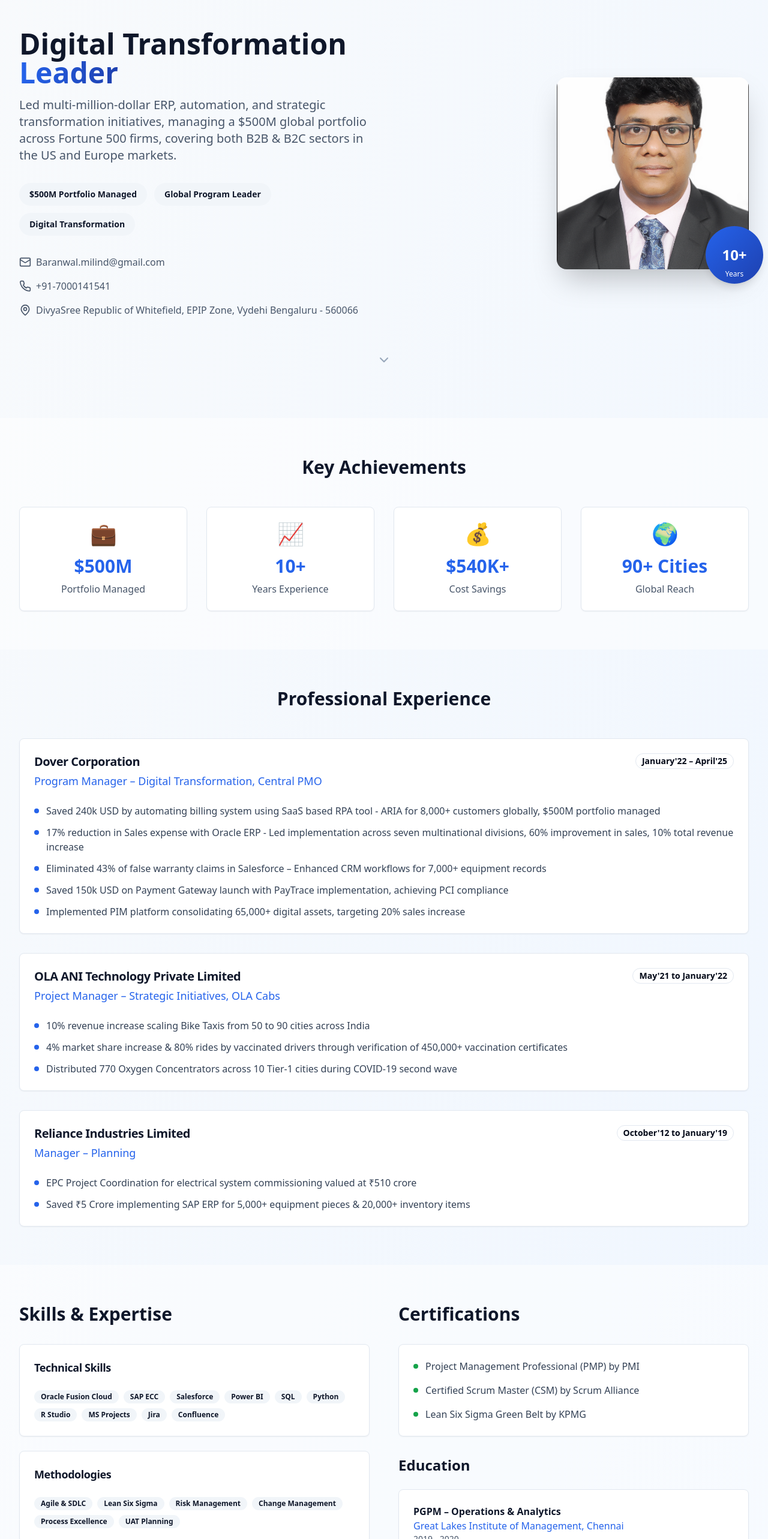
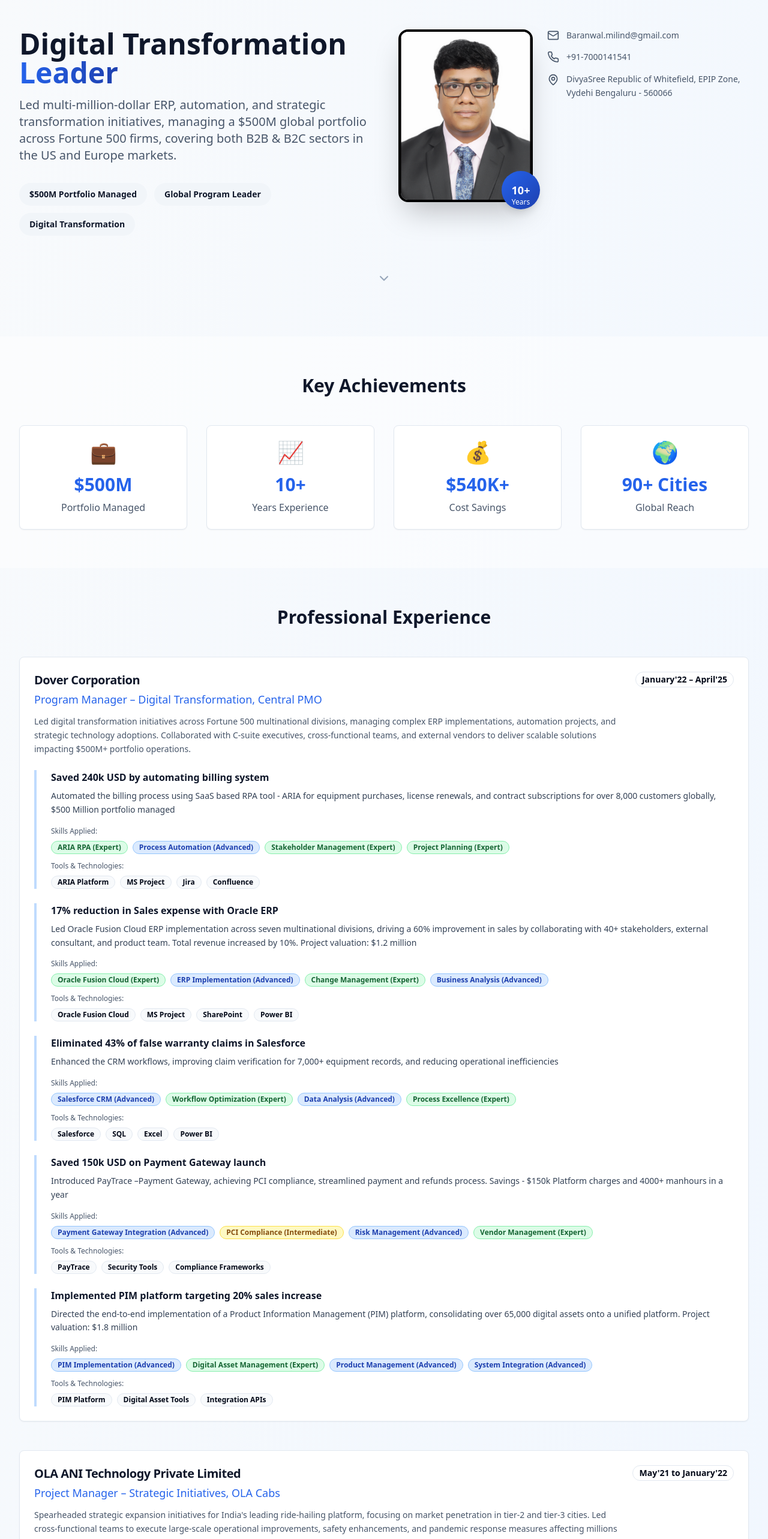
Before and after one commit to milind-204052/digital-transformation-portfolio-pro, a React (Vite) app: page / in a window 1280 px wide. Shown: the part 100-2666 px from the top of the page at 60% size. Built offline with nearby package versions, Linux system fonts and the light colour scheme.

Commit message:
Enhance experience and skills sections
- Added skillsets and tools used for each project with details.
- Implemented expertise level for skills and tools.
- Included role descriptions in company experience.
- Adjusted photo with a black border and side-by-side personal details.

```diff
--- a/src/pages/Index.tsx
+++ b/src/pages/Index.tsx
@@ -42,44 +42,125 @@ const Index = () => {
       company: "Dover Corporation",
       period: "January'22 – April'25",
       role: "Program Manager – Digital Transformation, Central PMO",
+      roleDescription: "Led digital transformation initiatives across Fortune 500 multinational divisions, managing complex ERP implementations, automation projects, and strategic technology adoptions. Collaborated with C-suite executives, cross-functional teams, and external vendors to deliver scalable solutions impacting $500M+ portfolio operations.",
       achievements: [
-        "Saved 240k USD by automating billing system using SaaS based RPA tool - ARIA for 8,000+ customers globally, $500M portfolio managed",
-        "17% reduction in Sales expense with Oracle ERP - Led implementation across seven multinational divisions, 60% improvement in sales, 10% total revenue increase",
-        "Eliminated 43% of false warranty claims in Salesforce – Enhanced CRM workflows for 7,000+ equipment records",
-        "Saved 150k USD on Payment Gateway launch with PayTrace implementation, achieving PCI compliance",
-        "Implemented PIM platform consolidating 65,000+ digital assets, targeting 20% sales increase"
+        {
+          title: "Saved 240k USD by automating billing system",
+          description: "Automated the billing process using SaaS based RPA tool - ARIA for equipment purchases, license renewals, and contract subscriptions for over 8,000 customers globally, $500 Million portfolio managed",
+          skillsUsed: ["ARIA RPA", "Process Automation", "Stakeholder Management", "Project Planning"],
+          toolsUsed: ["ARIA Platform", "MS Project", "Jira", "Confluence"],
+          expertise: { "ARIA RPA": "Expert", "Process Automation": "Advanced", "Stakeholder Management": "Expert", "Project Planning": "Expert" }
+        },
+        {
+          title: "17% reduction in Sales expense with Oracle ERP",
+          description: "Led Oracle Fusion Cloud ERP implementation across seven multinational divisions, driving a 60% improvement in sales by collaborating with 40+ stakeholders, external consultant, and product team. Total revenue increased by 10%. Project valuation: $1.2 million",
+          skillsUsed: ["Oracle Fusion Cloud", "ERP Implementation", "Change Management", "Business Analysis"],
+          toolsUsed: ["Oracle Fusion Cloud", "MS Project", "SharePoint", "Power BI"],
+          expertise: { "Oracle Fusion Cloud": "Expert", "ERP Implementation": "Advanced", "Change Management": "Expert", "Business Analysis": "Advanced" }
+        },
+        {
+          title: "Eliminated 43% of false warranty claims in Salesforce",
+          description: "Enhanced the CRM workflows, improving claim verification for 7,000+ equipment records, and reducing operational inefficiencies",
+          skillsUsed: ["Salesforce CRM", "Workflow Optimization", "Data Analysis", "Process Excellence"],
+          toolsUsed: ["Salesforce", "SQL", "Excel", "Power BI"],
+          expertise: { "Salesforce CRM": "Advanced", "Workflow Optimization": "Expert", "Data Analysis": "Advanced", "Process Excellence": "Expert" }
+        },
+        {
+          title: "Saved 150k USD on Payment Gateway launch",
+          description: "Introduced PayTrace –Payment Gateway, achieving PCI compliance, streamlined payment and refunds process. Savings - $150k Platform charges and 4000+ manhours in a year",
+          skillsUsed: ["Payment Gateway Integration", "PCI Compliance", "Risk Management", "Vendor Management"],
+          toolsUsed: ["PayTrace", "Security Tools", "Compliance Frameworks"],
+          expertise: { "Payment Gateway Integration": "Advanced", "PCI Compliance": "Intermediate", "Risk Management": "Advanced", "Vendor Management": "Expert" }
+        },
+        {
+          title: "Implemented PIM platform targeting 20% sales increase",
+          description: "Directed the end-to-end implementation of a Product Information Management (PIM) platform, consolidating over 65,000 digital assets onto a unified platform. Project valuation: $1.8 million",
+          skillsUsed: ["PIM Implementation", "Digital Asset Management", "Product Management", "System Integration"],
+          toolsUsed: ["PIM Platform", "Digital Asset Tools", "Integration APIs"],
+          expertise: { "PIM Implementation": "Advanced", "Digital Asset Management": "Expert", "Product Management": "Advanced", "System Integration": "Advanced" }
+        }
       ]
     },
     {
       company: "OLA ANI Technology Private Limited",
       period: "May'21 to January'22",
       role: "Project Manager – Strategic Initiatives, OLA Cabs",
+      roleDescription: "Spearheaded strategic expansion initiatives for India's leading ride-hailing platform, focusing on market penetration in tier-2 and tier-3 cities. Led cross-functional teams to execute large-scale operational improvements, safety enhancements, and pandemic response measures affecting millions of users nationwide.",
       achievements: [
-        "10% revenue increase scaling Bike Taxis from 50 to 90 cities across India",
-        "4% market share increase & 80% rides by vaccinated drivers through verification of 450,000+ vaccination certificates",
-        "Distributed 770 Oxygen Concentrators across 10 Tier-1 cities during COVID-19 second wave"
+        {
+          title: "10% revenue increase scaling Bike Taxis",
+          description: "Directed the up scaling operational growth of 2W from active 50 cities to 90 cities across India for revenue increase in Bike Taxi segment in tier-2 and tier-3 cities",
+          skillsUsed: ["Market Expansion", "Operations Scaling", "Revenue Growth", "Regional Strategy"],
+          toolsUsed: ["Analytics Tools", "Operations Dashboard", "Market Research Tools"],
+          expertise: { "Market Expansion": "Expert", "Operations Scaling": "Advanced", "Revenue Growth": "Advanced", "Regional Strategy": "Expert" }
+        },
+        {
+          title: "4% market share increase & 80% vaccinated driver rides",
+          description: "Collected and verified 450,000+ vaccination certificates, displaying driver vaccination status in the customer UI that enhanced trust to boost ride bookings. Project valuation: ₹ 8 crores",
+          skillsUsed: ["Data Verification", "UI/UX Enhancement", "Trust Building", "Large Scale Operations"],
+          toolsUsed: ["Verification Systems", "Mobile App Platforms", "Database Management"],
+          expertise: { "Data Verification": "Advanced", "UI/UX Enhancement": "Intermediate", "Trust Building": "Expert", "Large Scale Operations": "Expert" }
+        },
+        {
+          title: "Distributed 770 Oxygen Concentrators",
+          description: "Executed the distribution of OCs across 10 Tier-1 cities with the support of 'Give India' (govt affiliated supplier of OCs) and Shadowfax Logistics during the second wave of COVID-19",
+          skillsUsed: ["Crisis Management", "Logistics Coordination", "Government Relations", "Emergency Response"],
+          toolsUsed: ["Logistics Management Systems", "Tracking Tools", "Communication Platforms"],
+          expertise: { "Crisis Management": "Expert", "Logistics Coordination": "Advanced", "Government Relations": "Advanced", "Emergency Response": "Expert" }
+        }
       ]
     },
     {
       company: "Reliance Industries Limited",
       period: "October'12 to January'19",
       role: "Manager – Planning",
+      roleDescription: "Managed large-scale EPC project planning and execution for India's largest conglomerate, overseeing electrical system commissioning projects worth ₹500+ crores. Led SAP ERP implementation initiatives covering thousands of equipment pieces and inventory items, ensuring operational continuity and preventing production shutdowns.",
       achievements: [
-        "EPC Project Coordination for electrical system commissioning valued at ₹510 crore",
-        "Saved ₹5 Crore implementing SAP ERP for 5,000+ equipment pieces & 20,000+ inventory items"
+        {
+          title: "EPC Project Coordination",
+          description: "Coordinated planning proposals, directly managed schedules, material resources, and project closure documentation for commissioning the electrical system of an EPC project valued at approximately ₹510 crore in 2017",
+          skillsUsed: ["EPC Project Management", "Resource Planning", "Schedule Management", "Documentation"],
+          toolsUsed: ["MS Project", "SAP", "Engineering Tools", "Documentation Systems"],
+          expertise: { "EPC Project Management": "Expert", "Resource Planning": "Advanced", "Schedule Management": "Expert", "Documentation": "Advanced" }
+        },
+        {
+          title: "Saved ₹5 Crore - SAP ERP Implementation",
+          description: "Actively participated in planning & implementing the SAP ECC PM & MM modules to manage over Operations for 5,000 pieces of equipment & 20,000+ inventory items, prevented 10+ total shutdown losses",
+          skillsUsed: ["SAP ECC", "Plant Maintenance", "Materials Management", "Inventory Optimization"],
+          toolsUsed: ["SAP ECC", "Inventory Management Systems", "Maintenance Tools"],
+          expertise: { "SAP ECC": "Advanced", "Plant Maintenance": "Expert", "Materials Management": "Advanced", "Inventory Optimization": "Expert" }
+        }
       ]
     }
   ];
 
   const skills = {
     "Technical Skills": [
-      "Oracle Fusion Cloud", "SAP ECC", "Salesforce", "Power BI", "SQL", "Python", "R Studio", "MS Projects", "Jira", "Confluence"
+      { name: "Oracle Fusion Cloud", level: "Expert" },
+      { name: "SAP ECC", level: "Advanced" },
+      { name: "Salesforce", level: "Advanced" },
+      { name: "Power BI", level: "Advanced" },
+      { name: "SQL", level: "Advanced" },
+      { name: "Python", level: "Intermediate" },
+      { name: "R Studio", level: "Intermediate" },
+      { name: "MS Projects", level: "Expert" },
+      { name: "Jira", level: "Expert" },
+      { name: "Confluence", level: "Advanced" }
     ],
     "Methodologies": [
-      "Agile & SDLC", "Lean Six Sigma", "Risk Management", "Change Management", "Process Excellence", "UAT Planning"
+      { name: "Agile & SDLC", level: "Expert" },
+      { name: "Lean Six Sigma", level: "Advanced" },
+      { name: "Risk Management", level: "Advanced" },
+      { name: "Change Management", level: "Expert" },
+      { name: "Process Excellence", level: "Expert" },
+      { name: "UAT Planning", level: "Advanced" }
     ],
     "Leadership": [
-      "Stakeholder Management", "Cross Functional Collaboration", "Product Management", "Business Analysis", "Budgeting & KPIs"
+      { name: "Stakeholder Management", level: "Expert" },
+      { name: "Cross Functional Collaboration", level: "Expert" },
+      { name: "Product Management", level: "Advanced" },
+      { name: "Business Analysis", level: "Advanced" },
+      { name: "Budgeting & KPIs", level: "Expert" }
     ]
   };
 
@@ -88,6 +169,15 @@ const Index = () => {
     "Certified Scrum Master (CSM) by Scrum Alliance",
     "Lean Six Sigma Green Belt by KPMG"
   ];
+
+  const getExpertiseColor = (level: string) => {
+    switch (level) {
+      case "Expert": return "bg-green-100 text-green-800 border-green-300";
+      case "Advanced": return "bg-blue-100 text-blue-800 border-blue-300";
+      case "Intermediate": return "bg-yellow-100 text-yellow-800 border-yellow-300";
+      default: return "bg-gray-100 text-gray-800 border-gray-300";
+    }
+  };
 
   const scrollToSection = (sectionId: string) => {
     document.getElementById(sectionId)?.scrollIntoView({ behavior: 'smooth' });
@@ -132,7 +222,8 @@ const Index = () => {
         }`}
       >
         <div className="max-w-7xl mx-auto">
-          <div className="grid lg:grid-cols-2 gap-8 lg:gap-12 items-center">
+          <div className="grid lg:grid-cols-2 gap-8 lg:gap-12 items-start">
+            {/* Professional Info */}
             <div className="space-y-6 lg:space-y-8 order-2 lg:order-1">
               <div className="space-y-4 animate-fade-in">
                 <h2 className="text-3xl sm:text-4xl lg:text-5xl font-bold text-slate-900 leading-tight">
@@ -155,37 +246,40 @@ const Index = () => {
                   Digital Transformation
                 </Badge>
               </div>
-
-              <div className="space-y-3 sm:space-y-4 text-slate-600 animate-fade-in" style={{ animationDelay: '0.4s' }}>
-                <div className="flex items-center gap-2 group cursor-pointer hover:text-blue-600 transition-colors duration-200">
-                  <Mail className="w-4 sm:w-5 h-4 sm:h-5 group-hover:scale-110 transition-transform duration-200" />
-                  <span className="text-sm sm:text-base break-all">Baranwal.milind@gmail.com</span>
-                </div>
-                <div className="flex items-center gap-2 group cursor-pointer hover:text-blue-600 transition-colors duration-200">
-                  <Phone className="w-4 sm:w-5 h-4 sm:h-5 group-hover:scale-110 transition-transform duration-200" />
-                  <span className="text-sm sm:text-base">+91-7000141541</span>
-                </div>
-                <div className="flex items-start gap-2 group cursor-pointer hover:text-blue-600 transition-colors duration-200">
-                  <MapPin className="w-4 sm:w-5 h-4 sm:h-5 mt-0.5 group-hover:scale-110 transition-transform duration-200" />
-                  <span className="text-sm sm:text-base leading-relaxed">
-                    DivyaSree Republic of Whitefield, EPIP Zone, Vydehi Bengaluru - 560066
-                  </span>
-                </div>
-              </div>
             </div>
 
-            <div className="flex justify-center lg:justify-end order-1 lg:order-2">
-              <div className="relative group">
-                <div className="w-64 sm:w-80 h-64 sm:h-80 rounded-2xl overflow-hidden shadow-2xl bg-gradient-to-br from-blue-50 to-slate-100 transform transition-all duration-500 group-hover:scale-105 group-hover:shadow-3xl">
+            {/* Photo and Personal Details Side by Side */}
+            <div className="flex flex-col lg:flex-row items-center lg:items-start gap-6 order-1 lg:order-2">
+              {/* Professional Photo */}
+              <div className="relative group flex-shrink-0">
+                <div className="w-48 sm:w-56 h-64 sm:h-72 rounded-2xl overflow-hidden shadow-2xl bg-gradient-to-br from-blue-50 to-slate-100 transform transition-all duration-500 group-hover:scale-105 group-hover:shadow-3xl border-4 border-black">
                   <img
                     src="/lovable-uploads/58397a47-003c-4816-b499-c979e8318efc.png"
                     alt="Milind Baranwal - Professional Photo"
-                    className="w-full h-full object-cover transition-transform duration-700 group-hover:scale-110"
+                    className="w-full h-full object-cover object-center transition-transform duration-700 group-hover:scale-110"
                   />
                 </div>
-                <div className="absolute -bottom-4 sm:-bottom-6 -right-4 sm:-right-6 w-20 sm:w-24 h-20 sm:h-24 bg-gradient-to-br from-blue-600 to-blue-800 rounded-full flex flex-col items-center justify-center text-white shadow-lg transform transition-all duration-300 group-hover:scale-110 group-hover:rotate-6">
-                  <span className="text-lg sm:text-2xl font-bold">10+</span>
-                  <span className="text-xs absolute bottom-1 sm:bottom-2">Years</span>
+                <div className="absolute -bottom-3 -right-3 w-16 h-16 bg-gradient-to-br from-blue-600 to-blue-800 rounded-full flex flex-col items-center justify-center text-white shadow-lg transform transition-all duration-300 group-hover:scale-110 group-hover:rotate-6">
+                  <span className="text-lg font-bold">10+</span>
+                  <span className="text-xs absolute bottom-1">Years</span>
+                </div>
+              </div>
+
+              {/* Personal Details */}
+              <div className="space-y-4 text-slate-600 animate-fade-in flex-1" style={{ animationDelay: '0.4s' }}>
+                <div className="flex items-center gap-3 group cursor-pointer hover:text-blue-600 transition-colors duration-200">
+                  <Mail className="w-5 h-5 group-hover:scale-110 transition-transform duration-200 flex-shrink-0" />
+                  <span className="text-sm break-all">Baranwal.milind@gmail.com</span>
+                </div>
+                <div className="flex items-center gap-3 group cursor-pointer hover:text-blue-600 transition-colors duration-200">
+                  <Phone className="w-5 h-5 group-hover:scale-110 transition-transform duration-200 flex-shrink-0" />
+                  <span className="text-sm">+91-7000141541</span>
+                </div>
+                <div className="flex items-start gap-3 group cursor-pointer hover:text-blue-600 transition-colors duration-200">
+                  <MapPin className="w-5 h-5 mt-0.5 group-hover:scale-110 transition-transform duration-200 flex-shrink-0" />
+                  <span className="text-sm leading-relaxed">
+                    DivyaSree Republic of Whitefield, EPIP Zone, Vydehi Bengaluru - 560066
+                  </span>
                 </div>
               </div>
             </div>
@@ -245,7 +339,7 @@ const Index = () => {
           <h3 className="text-2xl sm:text-3xl font-bold text-center text-slate-900 mb-8 sm:mb-12 animate-fade-in">
             Professional Experience
           </h3>
-          <div className="space-y-6 sm:space-y-8">
+          <div className="space-y-8 sm:space-y-12">
             {experiences.map((exp, index) => (
               <Card
                 key={index}
@@ -254,13 +348,16 @@ const Index = () => {
               >
                 <CardHeader className="group-hover:bg-slate-50/50 transition-colors duration-300">
                   <div className="flex flex-col sm:flex-row sm:justify-between sm:items-start gap-4">
-                    <div>
+                    <div className="flex-1">
                       <CardTitle className="text-lg sm:text-xl text-slate-900 group-hover:text-blue-700 transition-colors duration-300">
                         {exp.company}
                       </CardTitle>
                       <CardDescription className="text-base sm:text-lg font-medium text-blue-600 mt-1 group-hover:text-blue-700 transition-colors duration-300">
                         {exp.role}
                       </CardDescription>
+                      <p className="text-sm text-slate-600 mt-3 leading-relaxed">
+                        {exp.roleDescription}
+                      </p>
                     </div>
                     <Badge
                       variant="outline"
@@ -271,20 +368,49 @@ const Index = () => {
                   </div>
                 </CardHeader>
                 <CardContent>
-                  <ul className="space-y-3">
+                  <div className="space-y-6">
                     {exp.achievements.map((achievement, idx) => (
-                      <li
+                      <div
                         key={idx}
-                        className="flex items-start gap-3 group/item animate-fade-in"
+                        className="border-l-4 border-blue-200 pl-6 animate-fade-in"
                         style={{ animationDelay: `${(index * 0.2) + (idx * 0.1)}s` }}
                       >
-                        <div className="w-2 h-2 bg-blue-600 rounded-full mt-2 flex-shrink-0 group-hover/item:scale-125 transition-transform duration-200"></div>
-                        <span className="text-sm sm:text-base text-slate-700 leading-relaxed group-hover/item:text-slate-900 transition-colors duration-200">
-                          {achievement}
-                        </span>
-                      </li>
+                        <h4 className="font-semibold text-slate-900 mb-2">{achievement.title}</h4>
+                        <p className="text-sm text-slate-700 mb-4 leading-relaxed">{achievement.description}</p>
+
+                        <div className="space-y-3">
+                          <div>
+                            <h5 className="text-xs font-medium text-slate-600 mb-2">Skills Applied:</h5>
+                            <div className="flex flex-wrap gap-2">
+                              {achievement.skillsUsed.map((skill, skillIdx) => (
+                                <Badge
+                                  key={skillIdx}
+                                  className={`text-xs ${getExpertiseColor(achievement.expertise[skill] || 'Intermediate')} border`}
+                                >
+                                  {skill} ({achievement.expertise[skill] || 'Intermediate'})
+                                </Badge>
+                              ))}
+                            </div>
+                          </div>
+
+                          <div>
+                            <h5 className="text-xs font-medium text-slate-600 mb-2">Tools & Technologies:</h5>
+                            <div className="flex flex-wrap gap-2">
+                              {achievement.toolsUsed.map((tool, toolIdx) => (
+                                <Badge
+                                  key={toolIdx}
+                                  variant="outline"
+                                  className="text-xs bg-slate-50 hover:bg-slate-100 transition-colors"
+                                >
+                                  {tool}
+                                </Badge>
+                              ))}
+                            </div>
+                          </div>
+                        </div>
+                      </div>
                     ))}
-                  </ul>
+                  </div>
                 </CardContent>
               </Card>
             ))}
@@ -314,15 +440,16 @@ const Index = () => {
                       <CardTitle className="text-base sm:text-lg text-slate-900">{category}</CardTitle>
                     </CardHeader>
                     <CardContent>
-                      <div className="flex flex-wrap gap-2">
+                      <div className="grid grid-cols-1 sm:grid-cols-2 gap-3">
                         {skillList.map((skill, idx) => (
-                          <Badge
-                            key={idx}
-                            variant="secondary"
-                            className="text-xs hover:bg-blue-100 hover:text-blue-800 transition-all duration-200 transform hover:scale-105 cursor-pointer"
-                          >
-                            {skill}
-                          </Badge>
+                          <div key={idx} className="flex justify-between items-center p-2 rounded-lg bg-slate-50 hover:bg-slate-100 transition-colors">
+                            <span className="text-sm font-medium text-slate-700">{skill.name}</span>
+                            <Badge
+                              className={`text-xs ${getExpertiseColor(skill.level)} border`}
+                            >
+                              {skill.level}
+                            </Badge>
+                          </div>
                         ))}
                       </div>
                     </CardContent>
```
